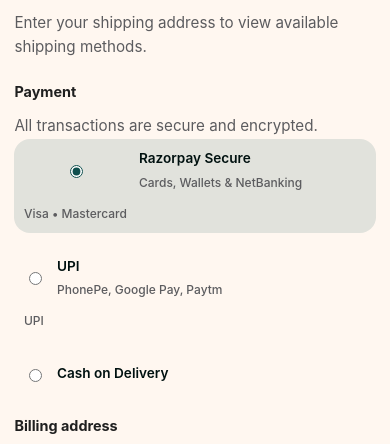
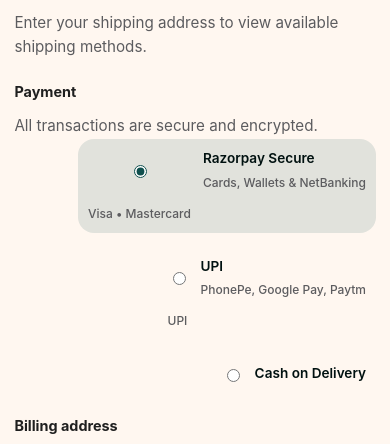
Before and after one commit to Shaikmahammad664/DuaBakes, a React (Vite) app: page /payment in a window 390 px wide. Shown: the part 960-1404 px from the top of the page. Built offline with nearby package versions, Linux system fonts and the light colour scheme; no server answers.

Commit message:
checkout

```diff
--- a/src/styles/Payment.css
+++ b/src/styles/Payment.css
@@ -586,6 +586,7 @@
 
   .section-block {
     margin-bottom: 1.25rem;
+    padding-left: 0;
   }
 
   .section-block h2 {
@@ -621,6 +622,8 @@
     grid-template-columns: auto 1fr;
     padding: 0.75rem;
     gap: 0.75rem;
+    margin-left: auto;
+    width: fit-content;
   }
 
   .payment-card-title {
@@ -775,6 +778,8 @@
 
   .payment-card {
     padding: 0.6rem;
+    margin-left: auto;
+    width: fit-content;
   }
 
   .payment-card-title {
```
